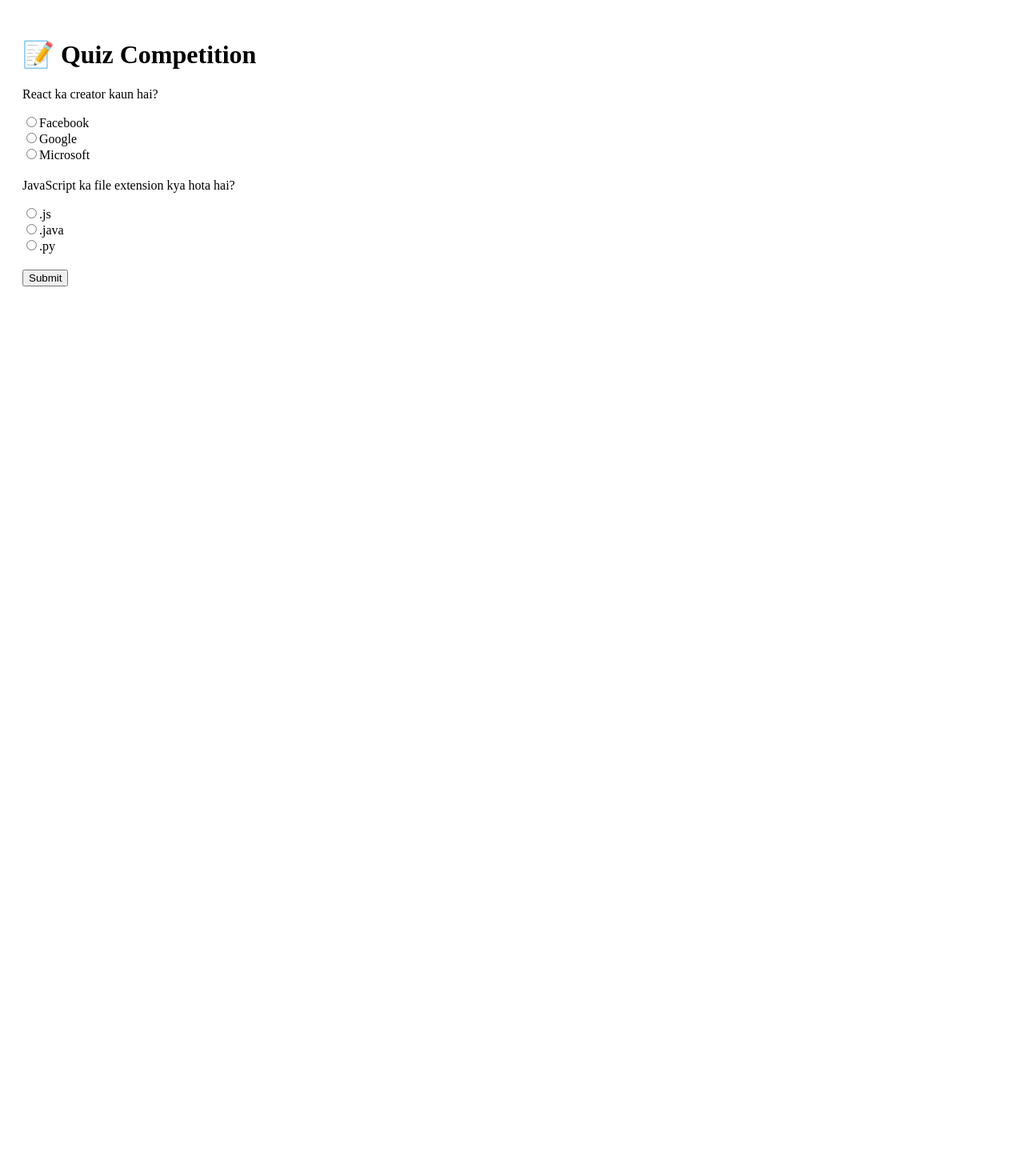
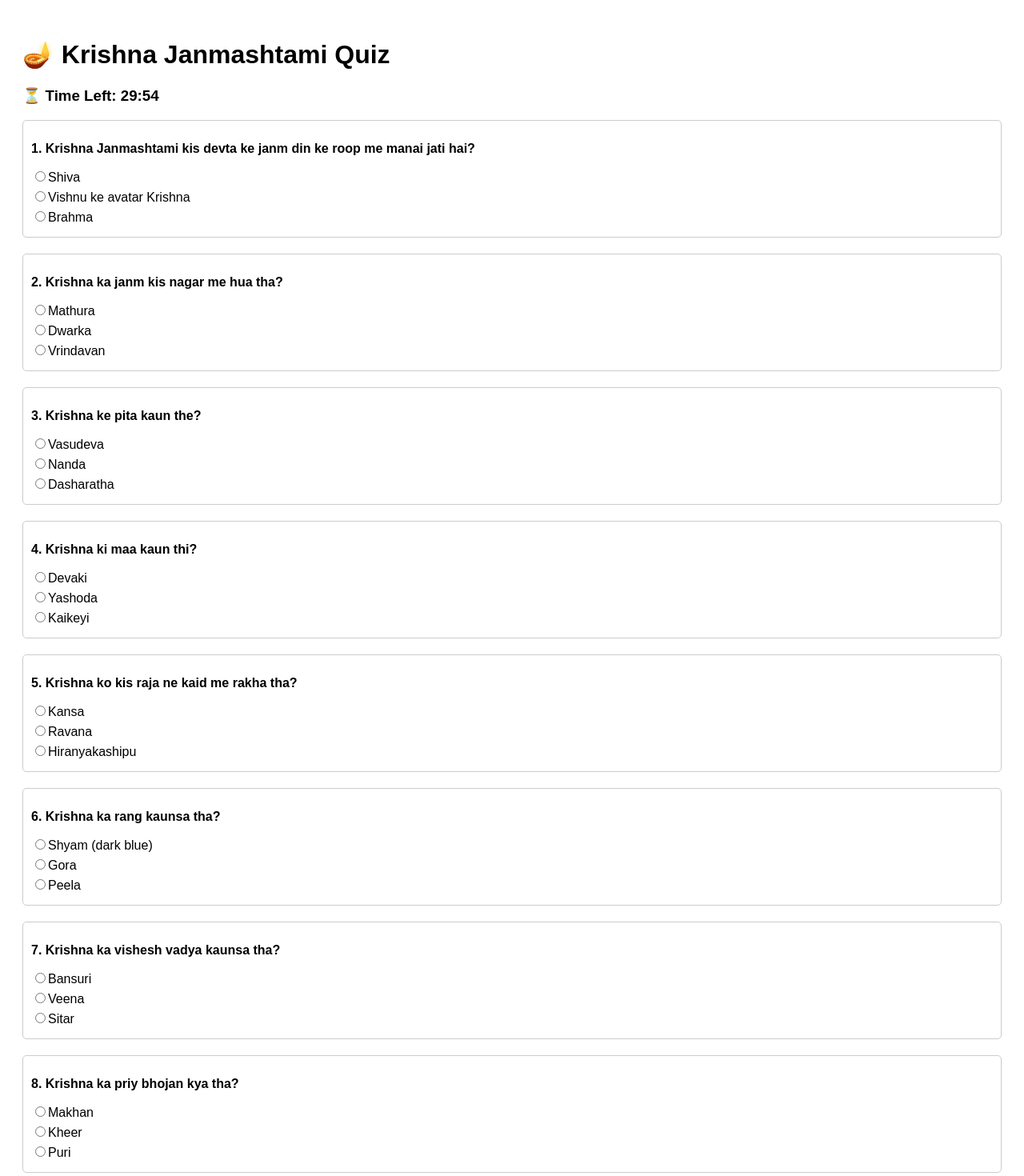
Before and after one commit to prempandey123/quiz-competition, a Next.js app: page / in a window 1280 px wide. Shown: the top 1470 px of the page at 80% size. Before the commit the page ends 800 px from the top, so only its background shows below. Built offline with nearby package versions, Linux system fonts and the light colour scheme.

Commit message:
My Next Commit

```diff
--- a/src/components/QuizPage.js
+++ b/src/components/QuizPage.js
@@ -1,13 +1,48 @@
-import { useState } from "react";
+import { useState, useEffect } from "react";
 
 export default function QuizPage() {
   const [answers, setAnswers] = useState({});
   const [submitted, setSubmitted] = useState(false);
+  const [timeLeft, setTimeLeft] = useState(30 * 60); // 30 minutes in seconds
 
   const questions = [
-    { id: 1, q: "React ka creator kaun hai?", options: ["Facebook", "Google", "Microsoft"] },
-    { id: 2, q: "JavaScript ka file extension kya hota hai?", options: [".js", ".java", ".py"] },
+    { id: 1, q: "Krishna Janmashtami kis devta ke janm din ke roop me manai jati hai?", options: ["Shiva", "Vishnu ke avatar Krishna", "Brahma"] },
+    { id: 2, q: "Krishna ka janm kis nagar me hua tha?", options: ["Mathura", "Dwarka", "Vrindavan"] },
+    { id: 3, q: "Krishna ke pita kaun the?", options: ["Vasudeva", "Nanda", "Dasharatha"] },
+    { id: 4, q: "Krishna ki maa kaun thi?", options: ["Devaki", "Yashoda", "Kaikeyi"] },
+    { id: 5, q: "Krishna ko kis raja ne kaid me rakha tha?", options: ["Kansa", "Ravana", "Hiranyakashipu"] },
+    { id: 6, q: "Krishna ka rang kaunsa tha?", options: ["Shyam (dark blue)", "Gora", "Peela"] },
+    { id: 7, q: "Krishna ka vishesh vadya kaunsa tha?", options: ["Bansuri", "Veena", "Sitar"] },
+    { id: 8, q: "Krishna ka priy bhojan kya tha?", options: ["Makhan", "Kheer", "Puri"] },
+    { id: 9, q: "Krishna ke bade bhai kaun the?", options: ["Balarama", "Shatrughna", "Lakshmana"] },
+    { id: 10, q: "Krishna ne kis nag ko daman kiya tha?", options: ["Kaliya Naag", "Vasuki", "Takshaka"] },
+    { id: 11, q: "Janmashtami kis tithi ko manai jati hai?", options: ["Ashtami", "Purnima", "Chaturthi"] },
+    { id: 12, q: "Krishna ka bachpan kis gaon me bita?", options: ["Vrindavan", "Ayodhya", "Hastinapur"] },
+    { id: 13, q: "Krishna ke pradhan mitra kaun the?", options: ["Sudama", "Karna", "Arjun"] },
+    { id: 14, q: "Krishna kis yudh me saarathi bane?", options: ["Mahabharat", "Ram-Ravan Yudh", "Kurukshetra ke bahar"] },
+    { id: 15, q: "Krishna ka priy geet kaunsa tha?", options: ["Bhagavad Gita", "Rigveda", "Samveda"] },
+    { id: 16, q: "Krishna ne kis rani se vivah kiya?", options: ["Rukmini", "Sita", "Draupadi"] },
+    { id: 17, q: "Krishna ke kitne pramukh patra the Mahabharat me?", options: ["Bahut", "Ek", "Teen"] },
+    { id: 18, q: "Krishna ka janm raat ko hua tha ya din me?", options: ["Raat", "Din", "Subah"] },
+    { id: 19, q: "Krishna ko kis naam se bhi jana jata hai?", options: ["Govind", "Vishnu", "Indra"] },
+    { id: 20, q: "Janmashtami ke din log kya karte hain?", options: ["Upvaas", "Yudh", "Shikar"] },
   ];
+
+  useEffect(() => {
+    if (timeLeft > 0 && !submitted) {
+      const timer = setInterval(() => setTimeLeft((prev) => prev - 1), 1000);
+      return () => clearInterval(timer);
+    }
+    if (timeLeft === 0 && !submitted) {
+      handleSubmit();
+    }
+  }, [timeLeft, submitted]);
+
+  const formatTime = (seconds) => {
+    const m = Math.floor(seconds / 60);
+    const s = seconds % 60;
+    return `${m.toString().padStart(2, "0")}:${s.toString().padStart(2, "0")}`;
+  };
 
   const handleChange = (id, option) => {
     setAnswers({ ...answers, [id]: option });
@@ -19,29 +54,43 @@
   };
 
   if (submitted) {
-    return <h2>Shukriya! Aapka quiz submit ho gaya 🎉</h2>;
+    return <h2>🎉 Dhanyavaad! Aapka quiz submit ho gaya!</h2>;
   }
 
   return (
-    <div style={{ padding: "20px" }}>
-      <h1>📝 Quiz Competition</h1>
+    <div style={{ padding: "20px", fontFamily: "Arial" }}>
+      <h1>🪔 Krishna Janmashtami Quiz</h1>
+      <h3>⏳ Time Left: {formatTime(timeLeft)}</h3>
       {questions.map((q) => (
-        <div key={q.id} style={{ marginBottom: "20px" }}>
-          <p>{q.q}</p>
+        <div key={q.id} style={{ marginBottom: "20px", padding: "10px", border: "1px solid #ccc", borderRadius: "5px" }}>
+          <p><b>{q.id}. {q.q}</b></p>
           {q.options.map((opt) => (
-            <label key={opt} style={{ display: "block" }}>
+            <label key={opt} style={{ display: "block", margin: "5px 0" }}>
               <input
                 type="radio"
                 name={q.id}
                 value={opt}
                 onChange={() => handleChange(q.id, opt)}
+                checked={answers[q.id] === opt}
               />
               {opt}
             </label>
           ))}
         </div>
       ))}
-      <button onClick={handleSubmit}>Submit</button>
+      <button
+        onClick={handleSubmit}
+        style={{
+          padding: "10px 20px",
+          backgroundColor: "#4CAF50",
+          color: "white",
+          border: "none",
+          borderRadius: "5px",
+          cursor: "pointer",
+        }}
+      >
+        Submit
+      </button>
     </div>
   );
 }
```
